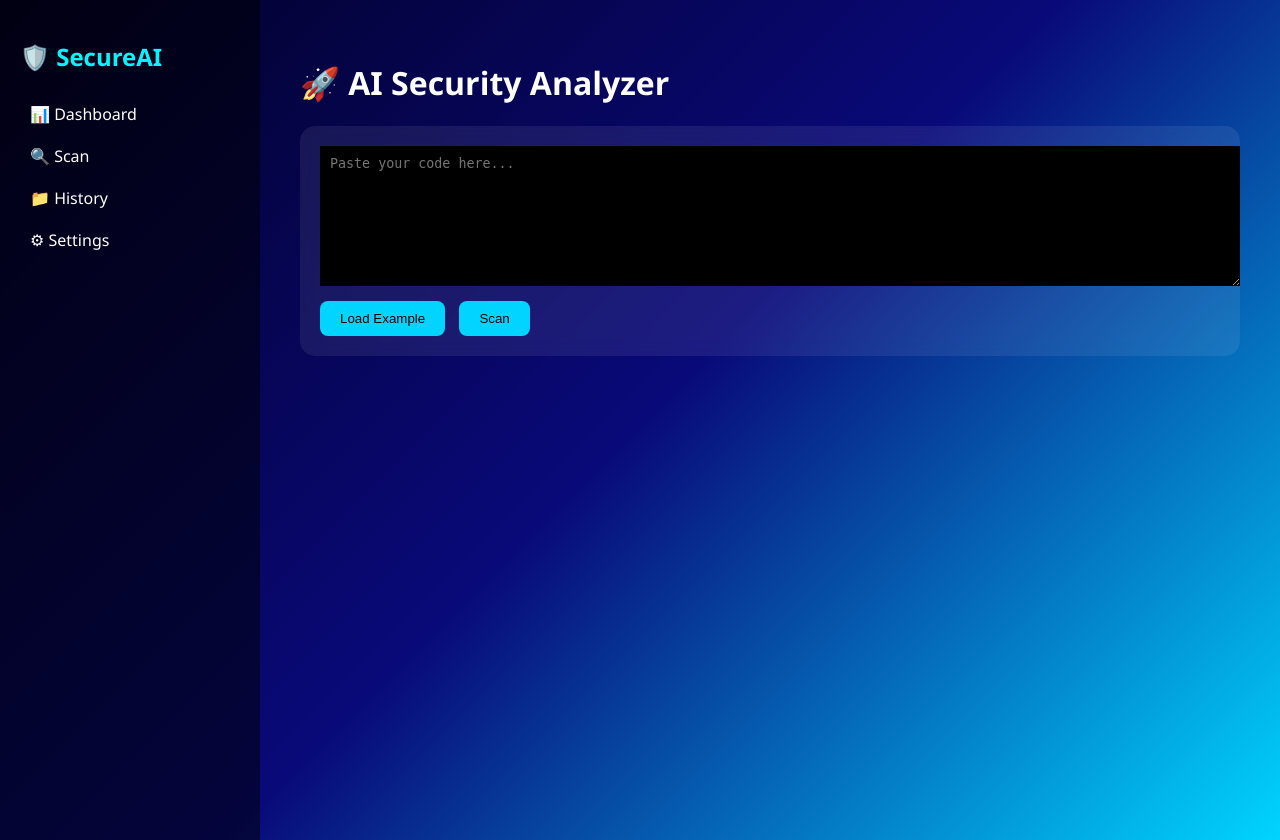
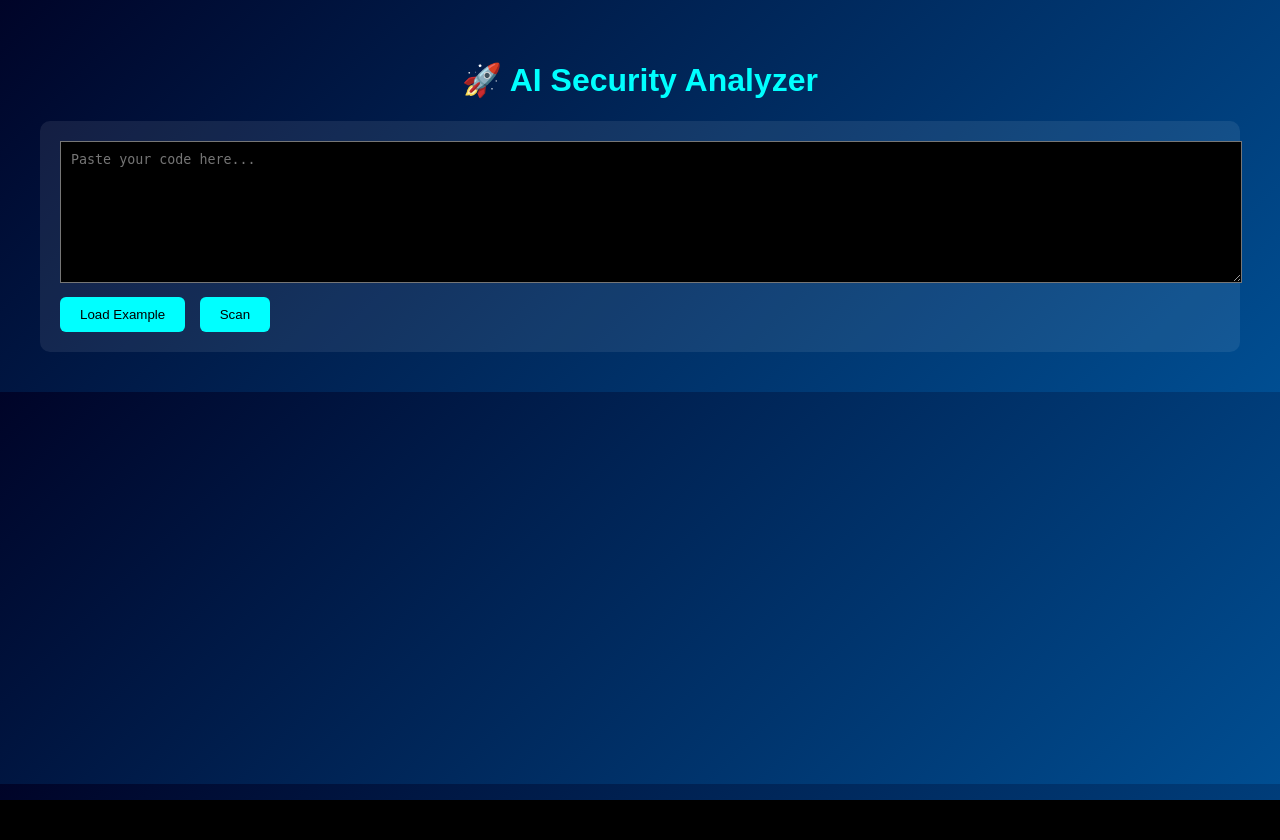
Before and after one commit to urvigarg139-art/blackbox-ai-safety, a Flask app: template templates/dashboard.html in a window 1280 px wide. After the commit the page ends 800 px from the top, so only its background shows below. Run offline with Flask 3, Linux system fonts and the light colour scheme; the template is opened without the code that fills it, so the values that code supplies are empty.

Commit message:
updated chatbot + fixed bugs

```diff
--- a/static/css/style.css
+++ b/static/css/style.css
@@ -1,110 +1,50 @@
 body {
     margin: 0;
-    font-family: 'Segoe UI';
-    background: linear-gradient(135deg, #020024, #090979, #00d4ff);
+    font-family: Arial;
+    background: linear-gradient(135deg, #000428, #004e92);
     color: white;
 }
 
-.container {
-    display: flex;
-}
-
-/* SIDEBAR */
-.sidebar {
-    width: 220px;
-    height: 100vh;
-    background: rgba(0,0,0,0.5);
-    padding: 20px;
-}
-
-.sidebar h2 {
-    color: #00f7ff;
-}
-
-.sidebar ul {
-    list-style: none;
-    padding: 0;
-}
-
-.sidebar li {
-    padding: 10px;
-    cursor: pointer;
-    transition: 0.3s;
-}
-
-.sidebar li:hover {
-    background: rgba(255,255,255,0.1);
-}
-
-/* MAIN */
-.main {
-    flex: 1;
+.app {
     padding: 40px;
 }
 
-/* CARD */
+h1 {
+    text-align: center;
+    color: cyan;
+}
+
 .card {
     background: rgba(255,255,255,0.08);
-    backdrop-filter: blur(10px);
     padding: 20px;
-    border-radius: 15px;
-    margin-bottom: 20px;
+    border-radius: 10px;
+    margin-top: 20px;
 }
 
-/* GRID */
-.grid {
-    display: flex;
-    gap: 20px;
-}
-
-/* TEXTAREA */
 textarea {
     width: 100%;
     height: 120px;
     background: black;
-    color: #00ffff;
-    border: none;
+    color: cyan;
     padding: 10px;
 }
 
-/* BUTTONS */
-.btn-group button {
+.buttons {
     margin-top: 10px;
+}
+
+button {
+    padding: 10px 20px;
     margin-right: 10px;
-    padding: 10px 20px;
     border: none;
-    background: #00d4ff;
+    background: cyan;
     color: black;
     cursor: pointer;
-    border-radius: 8px;
+    border-radius: 6px;
 }
 
-.btn-group button:hover {
-    transform: scale(1.05);
-}
-
-/* PROGRESS */
-.progress {
-    width: 100%;
-    height: 10px;
-    background: gray;
-    border-radius: 10px;
-}
-
-.progress div {
-    height: 100%;
-    background: red;
-    border-radius: 10px;
-}
-
-.progress.blue div {
-    background: cyan;
-}
-
-/* LOADING */
-.loading {
-    text-align: center;
-    margin: 20px;
+button:hover {
+    background: #00ffff;
 }
 
 .hidden {
--- a/static/js/app.js
+++ b/static/js/app.js
@@ -1,9 +1,31 @@
+document.addEventListener("DOMContentLoaded", () => {
+
+    const scanBtn = document.getElementById("scanBtn");
+    const exampleBtn = document.getElementById("exampleBtn");
+
+    scanBtn.addEventListener("click", scanCode);
+    exampleBtn.addEventListener("click", loadExample);
+
+});
+
+function loadExample() {
+    document.getElementById("code").value =
+        "SELECT * FROM users WHERE id = ' + user_input + '";
+}
+
 async function scanCode() {
+
     let code = document.getElementById("code").value;
+
+    if (!code) {
+        alert("Paste code first!");
+        return;
+    }
 
     document.getElementById("loading").classList.remove("hidden");
     document.getElementById("result").classList.add("hidden");
 
+    try {
         let res = await fetch("/scan", {
             method: "POST",
             headers: {"Content-Type": "application/json"},
@@ -12,31 +34,17 @@ async function scanCode() {
 
         let data = await res.json();
 
+        document.getElementById("label").innerText = data.label;
+        document.getElementById("risk").innerText = data.risk;
+        document.getElementById("confidence").innerText = data.confidence;
+        document.getElementById("reason").innerText = data.reason;
+        document.getElementById("fix").innerText = data.fix;
+
         document.getElementById("loading").classList.add("hidden");
         document.getElementById("result").classList.remove("hidden");
 
-    document.getElementById("label").innerText = data.label;
-    document.getElementById("risk").innerText = data.risk + "%";
-    document.getElementById("confidence").innerText = data.confidence + "%";
-    document.getElementById("reason").innerText = data.reason;
-    document.getElementById("fix").innerText = data.fix;
-
-    document.getElementById("riskBar").style.width = data.risk + "%";
-    document.getElementById("confBar").style.width = data.confidence + "%";
-
-    new Chart(document.getElementById("chart"), {
-        type: "bar",
-        data: {
-            labels: ["Risk", "Confidence"],
-            datasets: [{
-                label: "Analysis",
-                data: [data.risk, data.confidence]
-            }]
+    } catch (err) {
+        console.error(err);
+        alert("Scan failed");
     }
-    });
 }
-
-function loadExample() {
-    document.getElementById("code").value =
-        "SELECT * FROM users WHERE id = ' + user_input + '";
-}
--- a/templates/dashboard.html
+++ b/templates/dashboard.html
@@ -3,26 +3,11 @@
 <head>
     <title>AI Security Analyzer</title>
     <link rel="stylesheet" href="/static/css/style.css">
-    <script src="https://cdn.jsdelivr.net/npm/chart.js"></script>
 </head>
 
 <body>
 
-<div class="container">
-
-    <!-- SIDEBAR -->
-    <div class="sidebar">
-        <h2>🛡️ SecureAI</h2>
-        <ul>
-            <li>📊 Dashboard</li>
-            <li>🔍 Scan</li>
-            <li>📁 History</li>
-            <li>⚙ Settings</li>
-        </ul>
-    </div>
-
-    <!-- MAIN -->
-    <div class="main">
+<div class="app">
 
     <h1>🚀 AI Security Analyzer</h1>
 
@@ -30,58 +15,31 @@
     <div class="card">
         <textarea id="code" placeholder="Paste your code here..."></textarea>
 
-            <div class="btn-group">
-                <button onclick="loadExample()">Load Example</button>
-                <button onclick="scanCode()">Scan</button>
+        <div class="buttons">
+            <button id="exampleBtn">Load Example</button>
+            <button id="scanBtn">Scan</button>
         </div>
     </div>
 
     <!-- LOADING -->
-        <div id="loading" class="loading hidden">🤖 AI is analyzing...</div>
+    <div id="loading" class="hidden">🤖 AI is analyzing...</div>
 
     <!-- RESULT -->
     <div id="result" class="hidden">
 
-            <!-- SUMMARY -->
-            <div class="grid">
-
         <div class="card">
-                    <h3>⚠ Vulnerability</h3>
-                    <p id="label"></p>
+            <h2 id="label"></h2>
+            <p>Risk: <span id="risk"></span>%</p>
+            <p>Confidence: <span id="confidence"></span>%</p>
         </div>
 
         <div class="card">
-                    <h3>📉 Risk</h3>
-                    <div class="progress">
-                        <div id="riskBar"></div>
-                    </div>
-                    <p id="risk"></p>
+            <h3>🧠 Reason</h3>
+            <p id="reason"></p>
         </div>
 
         <div class="card">
-                    <h3>🎯 Confidence</h3>
-                    <div class="progress blue">
-                        <div id="confBar"></div>
-                    </div>
-                    <p id="confidence"></p>
-                </div>
-
-            </div>
-
-            <!-- CHART -->
-            <div class="card">
-                <canvas id="chart"></canvas>
-            </div>
-
-            <!-- EXPLANATION -->
-            <div class="card">
-                <h3>🧠 Why is this vulnerable?</h3>
-                <p id="reason"></p>
-            </div>
-
-            <!-- FIX -->
-            <div class="card">
-                <h3>🛠 Suggested Fix</h3>
+            <h3>🛠 Fix</h3>
             <pre id="fix"></pre>
         </div>
 
@@ -89,8 +47,8 @@
 
 </div>
 
-</div>
+<!-- IMPORTANT -->
+<script src="/static/js/app.js"></script>
 
-<script src="/static/js/app.js"></script>
 </body>
 </html>
```
Lines whose indentation alone changed are shown as unchanged.
